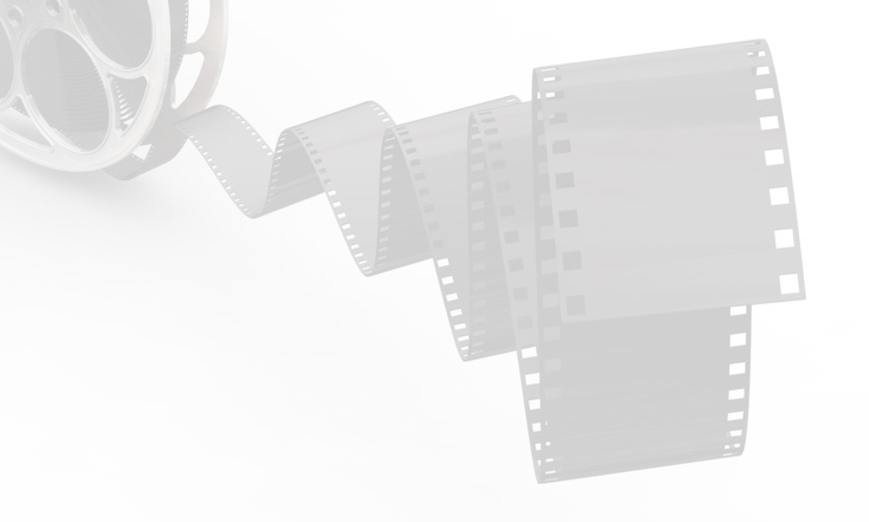
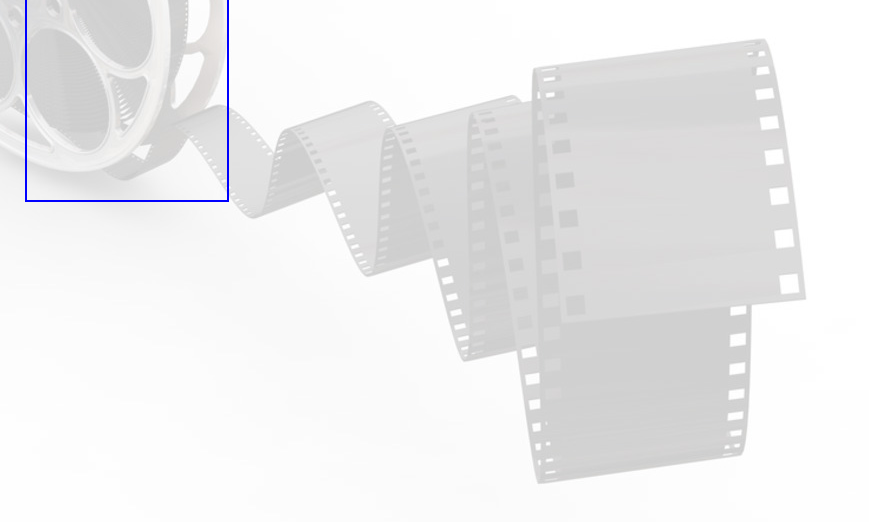
Before and after one commit to ga-wdi-exercises/tv-browser, a plain HTML site: page index.html in a window 1280 px wide. Shown: the part 84-606 px from the top of the page, without its empty margins (0-869 px from the left). Drawn offline with Linux system fonts and the light colour scheme.

Commit message:
trying to get the title to display in the div box upon selection

```diff
--- a/css/style.css
+++ b/css/style.css
@@ -20,3 +20,9 @@ input[type="search"],
 select {
   width: 200px;
 }
+
+#movie-detail {
+  height: 200px;
+  width: 200px;
+  border: 2px solid blue;
+}
```
Also changed, not shown: js/movie_browser.js (+6 -2 lines).
